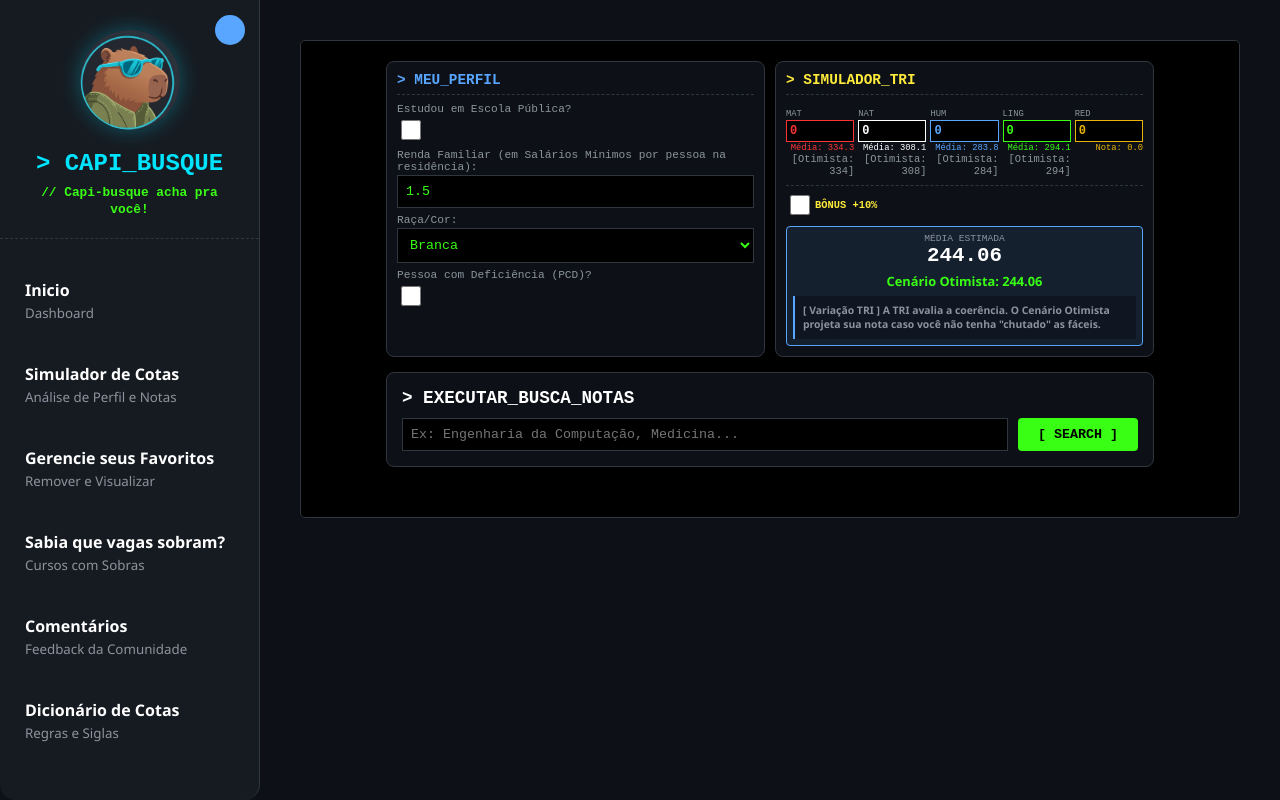
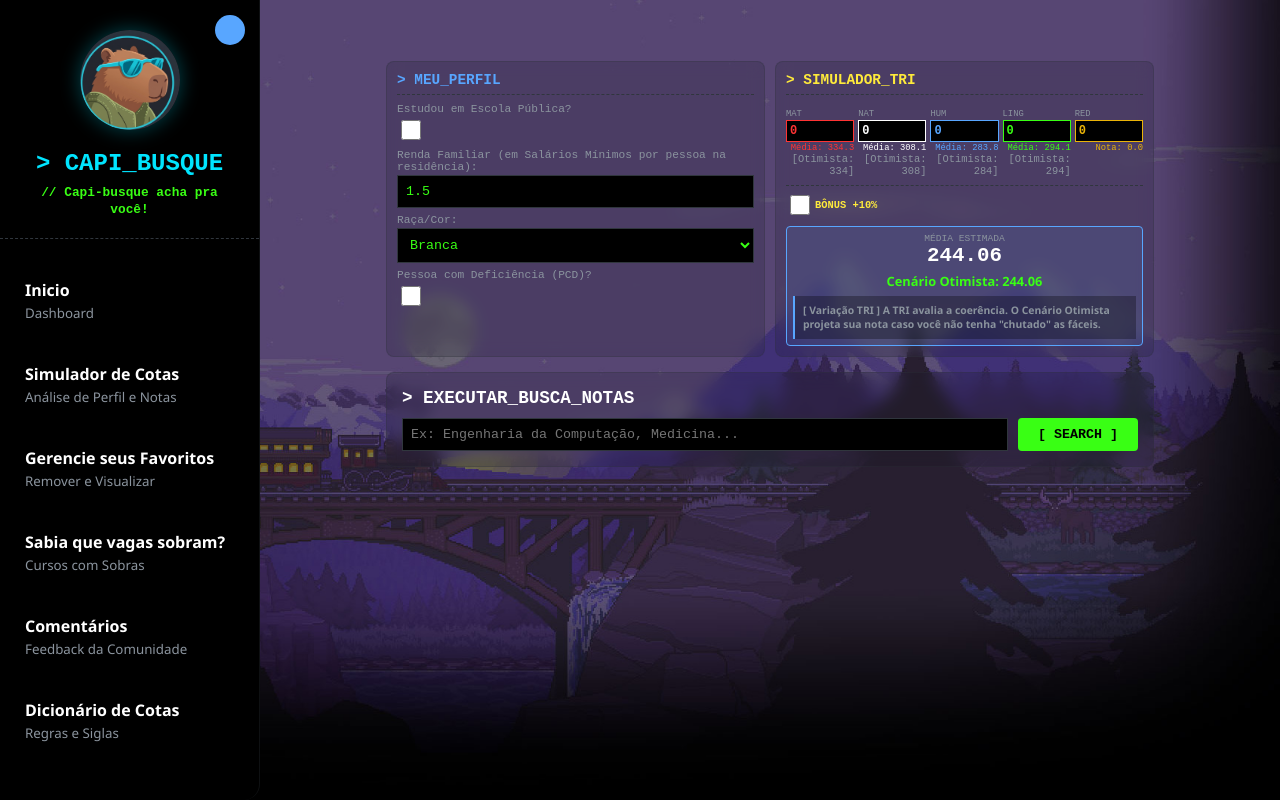
Before and after one commit to rodrigosousa64/capi_busque, a Django app: page /cotas/buscar/ in a window 1280 px wide. Run offline with Django 5.2, Linux system fonts and the light colour scheme.

Commit message:
new background

```diff
--- a/cota_min_and_max_enem/static/cota_min_and_max_enem/css/busca.css
+++ b/cota_min_and_max_enem/static/cota_min_and_max_enem/css/busca.css
@@ -6,10 +6,12 @@
 }
 
 .busca-style-2 {
-    border: 1px solid #30363d;
+    border: 1px solid rgba(48, 54, 61, 0.3);
     border-radius: 8px;
     padding: 10px;
-    background: #0d1117;
+    background: rgba(13, 17, 23, 0.15);
+    backdrop-filter: blur(8px);
+    -webkit-backdrop-filter: blur(8px);
 }
 
 .busca-style-3 {
@@ -208,8 +210,10 @@
 }
 
 .busca-style-28 {
-    border: 1px solid #30363d;
-    background: #0d1117;
+    border: 1px solid rgba(48, 54, 61, 0.3);
+    background: rgba(13, 17, 23, 0.15);
+    backdrop-filter: blur(8px);
+    -webkit-backdrop-filter: blur(8px);
     border-radius: 8px;
     padding: 15px;
     margin-bottom: 30px;
--- a/static/home/index.css
+++ b/static/home/index.css
@@ -210,13 +210,13 @@ body {
 .sidebar {
     width: var(--sidebar-width);
     height: 100vh;
-    background: var(--surface-color);
+    background: #000000;
     transition: all 0.4s cubic-bezier(0.175, 0.885, 0.32, 1.275);
     position: sticky;
     top: 0;
     overflow-y: auto;
     overflow-x: hidden;
-    border-right: 1px solid var(--border-color);
+    border-right: 1px solid rgba(48, 54, 61, 0.3);
     flex-shrink: 0;
     border-bottom-left-radius: 16px;
     border-bottom-right-radius: 16px;
@@ -283,10 +283,10 @@ body {
 }
 
 .terminal-box {
-    background: var(--terminal-bg);
+    background: transparent;
     padding: 20px;
     border-radius: 5px;
-    border: 1px solid var(--border-color);
+    border: 1px solid transparent;
     font-family: 'Courier New', Courier, monospace;
     color: var(--terminal-text);
 }
--- a/templates/home/index.html
+++ b/templates/home/index.html
@@ -8,7 +8,7 @@
     <link rel="icon" type="image/png" href="{% static 'img/favicon.png' %}">
     <link rel="stylesheet" href="{% static 'home/index.css' %}?v=2.0">
 </head>
-<body>
+<body style="background-image: url('{% static 'home/background2.jpg' %}'); background-size: cover; background-position: center; background-attachment: fixed; background-repeat: no-repeat;">
 
     <input type="checkbox" id="nav-toggle" class="nav-toggle">
 
```
Also changed, not shown: static/home/background.jpg (added), static/home/background2.jpg (added), 4 other files.
